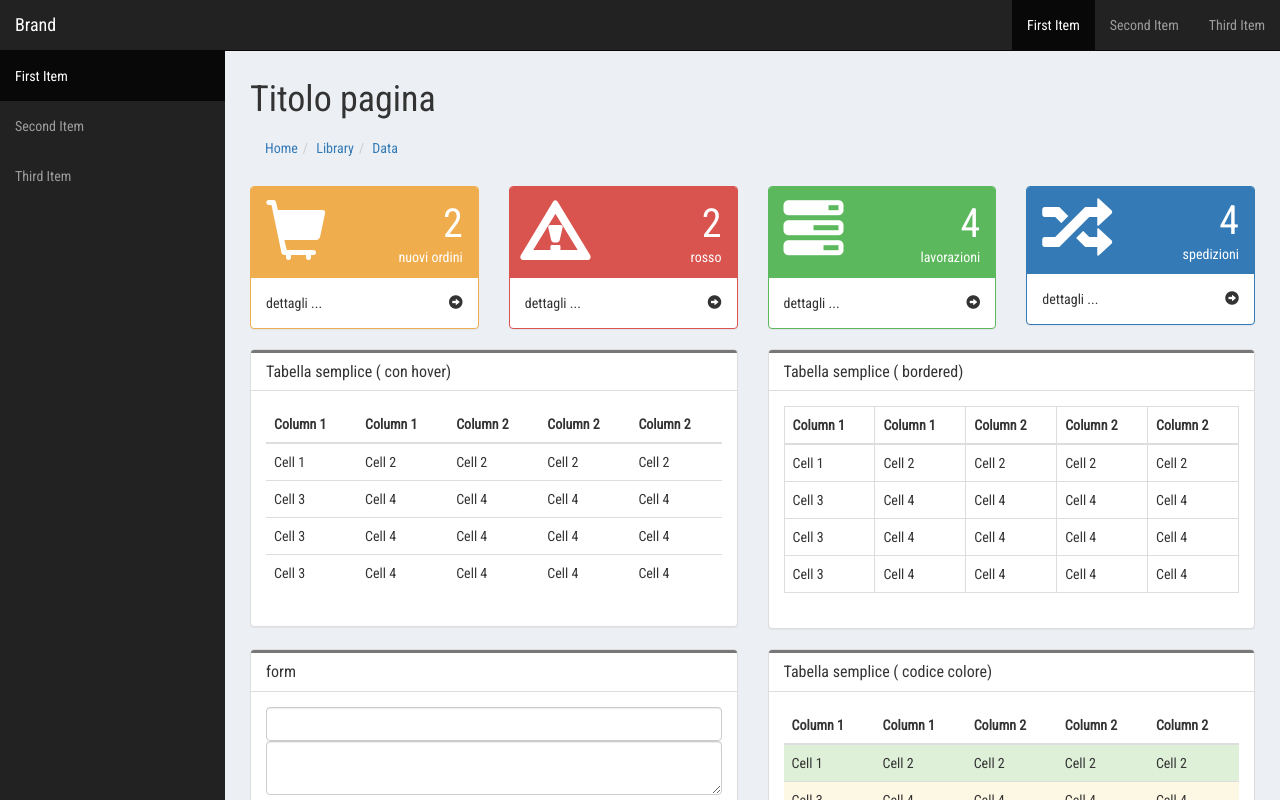
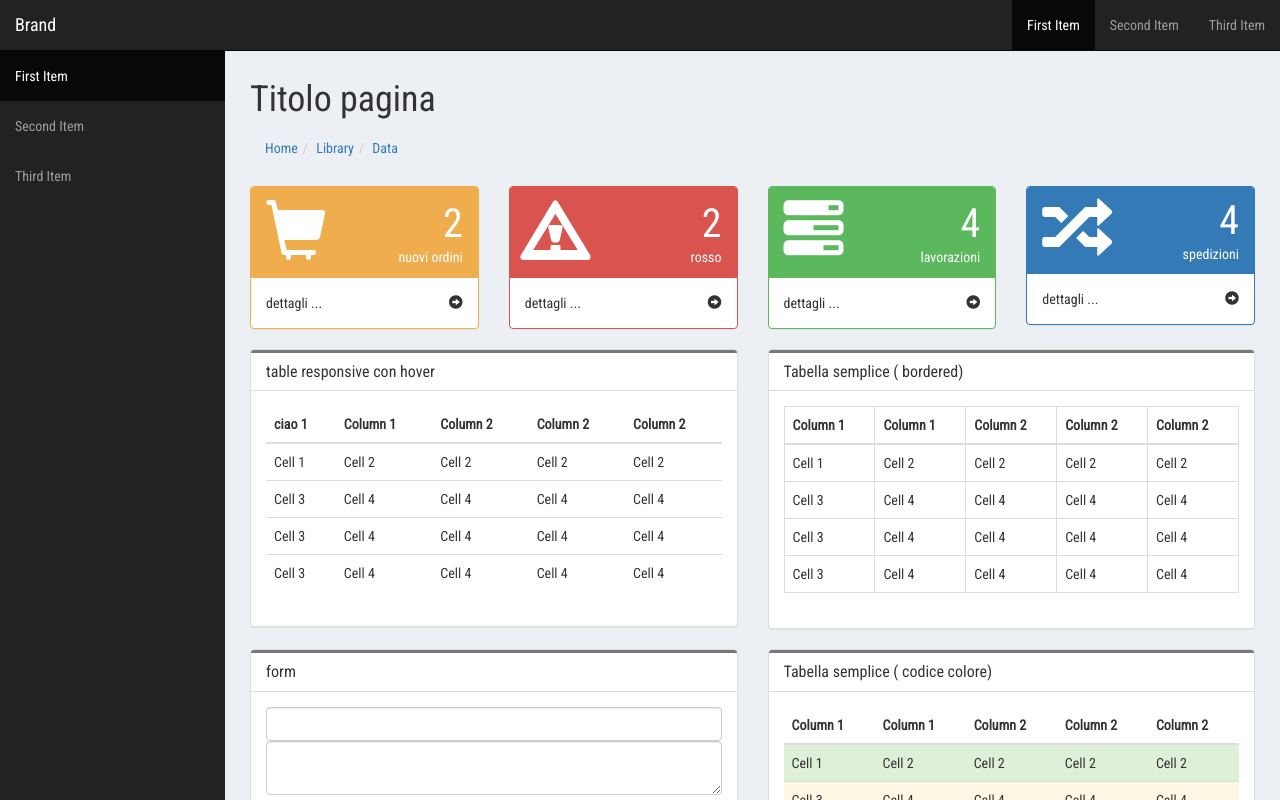
Before and after one commit to ingferraguti/AngularDasboard, an Angular app: page / in a window 1280 px wide. Shown: the top 800 px of the page. Built offline with nearby package versions, Linux system fonts and the light colour scheme; a web font is replaced by a local one.

Commit message:
component "panel" (wrapping of bootsrap)

```diff
--- a/src/app/app.component.html
+++ b/src/app/app.component.html
@@ -88,16 +88,12 @@
   </div>
   <div class="row">
       <div class="col-lg-6 col-md-12 col-sm-12 col-xs-12">
-          <div class="panel panel-default">
-              <div class="panel-heading">
-                  <h3 class="panel-title">Tabella semplice ( con hover) </h3>
-              </div>
-              <div class="panel-body">
+            <matteferrag-panel title="table responsive con hover">
                 <div class="table-responsive">
                     <table class="table table-hover">
                         <thead>
                             <tr>
-                                  <th>Column 1</th>
+                                <th>ciao 1</th>
                                 <th>Column 1</th>
                                 <th>Column 2</th>
                                 <th>Column 2</th>
@@ -136,8 +132,7 @@
                         </tbody>
                     </table>
                 </div>
-              </div>
-          </div>
+            </matteferrag-panel>
       </div>
       <div class="col-lg-6 col-md-12 col-sm-12 col-xs-12">
           <div class="panel panel-default">
--- a/src/app/app.module.ts
+++ b/src/app/app.module.ts
@@ -3,11 +3,13 @@ import { NgModule } from '@angular/core';
 
 
 import { AppComponent } from './app.component';
+import { PanelComponent } from './panel/panel.component';
 
 
 @NgModule({
   declarations: [
-    AppComponent
+    AppComponent,
+    PanelComponent
   ],
   imports: [
     BrowserModule
--- /dev/null
+++ b/src/app/panel/panel.component.html
@@ -0,0 +1,10 @@
+<div class="panel panel-default">
+  <div class="panel-heading">
+      <h3 class="panel-title">{{title}} </h3>
+  </div>
+  <div class="panel-body">
+      <div class="table-responsive">
+          <ng-content></ng-content>
+      </div>
+  </div>
+</div>
--- /dev/null
+++ b/src/app/panel/panel.component.ts
@@ -0,0 +1,15 @@
+import { Component, OnInit, Input } from '@angular/core';
+
+@Component({
+  selector: 'matteferrag-panel',
+  templateUrl: './panel.component.html',
+  styleUrls: ['./panel.component.css']
+})
+export class PanelComponent implements OnInit {
+  @Input() title: string;
+  constructor() { }
+
+  ngOnInit() {
+  }
+
+}
--- a/tslint.json
+++ b/tslint.json
@@ -120,7 +120,7 @@
     "directive-selector": [
       true,
       "attribute",
-      "app",
+      "matteferrag",
       "camelCase"
     ],
     "component-selector": [
```
Also changed, not shown: src/app/panel/panel.component.css (added), 1 other file (tests, documents, lock files or other folders). Lines whose indentation alone changed are shown as unchanged.
